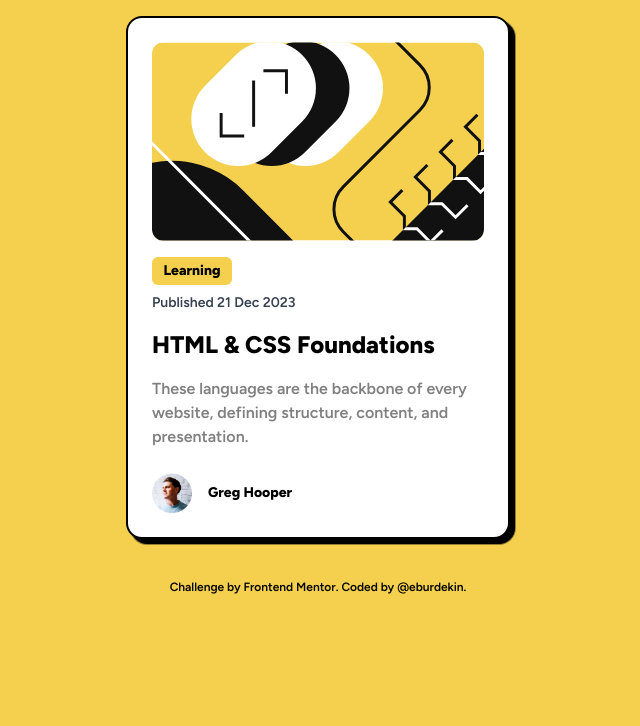
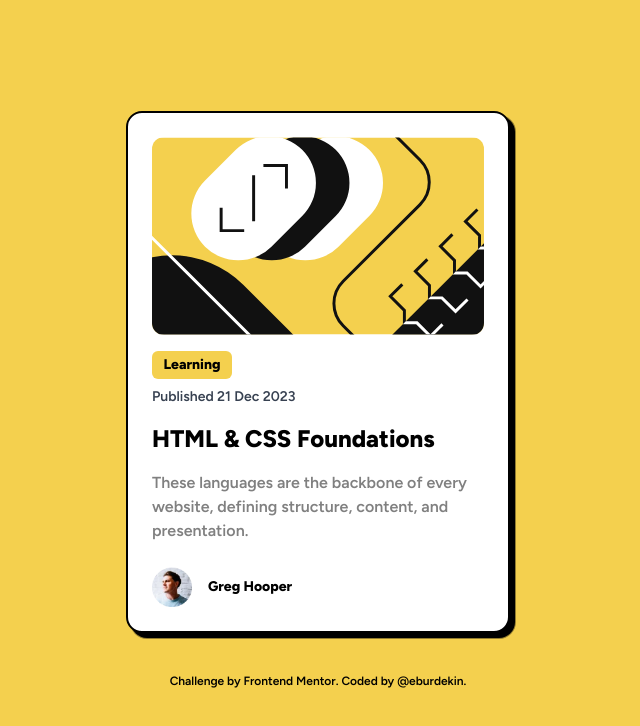
Before and after one commit to eburdekin/fem-blog-preview-card-main, a website: page index.html in a window 1280 px wide. Shown: the whole page, without its empty margins (322-962 px from the left). Drawn offline with Linux system fonts and the light colour scheme.

Commit message:
center post on page vertically

```diff
--- a/index.html
+++ b/index.html
@@ -26,9 +26,9 @@
     <title>Frontend Mentor | Blog preview card</title>
   </head>
   <body class="bg-primary-yellow">
-    <div class="container mx-auto p-4">
+    <div class="container p-4">
       <div
-        class="container bg-white p-6 rounded-2xl border-2 border-black w-96 custom-drop-shadow"
+        class="bg-white p-6 rounded-2xl border-2 border-black w-96 custom-drop-shadow"
       >
         <img
           src="./assets/images/illustration-article.svg"
--- a/style.css
+++ b/style.css
@@ -8,3 +8,16 @@
         /* Solid black inner shadow */
         5px 5px 0 1px rgba(0, 0, 0, 0.4)
 }
+
+.container {
+    display: flex;
+    /* Enable flexbox for the container */
+    flex-direction: column;
+    /* Arrange elements vertically */
+    align-items: center;
+    /* Vertically center the child element */
+    justify-content: center;
+    /* Optional for horizontal centering as well */
+    height: 100vh;
+    /* Ensure container fills the viewport height */
+}
```
Also changed, not shown: output.css.
